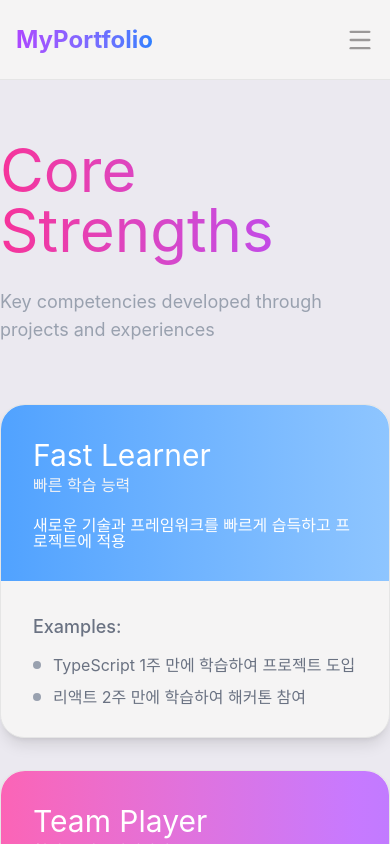
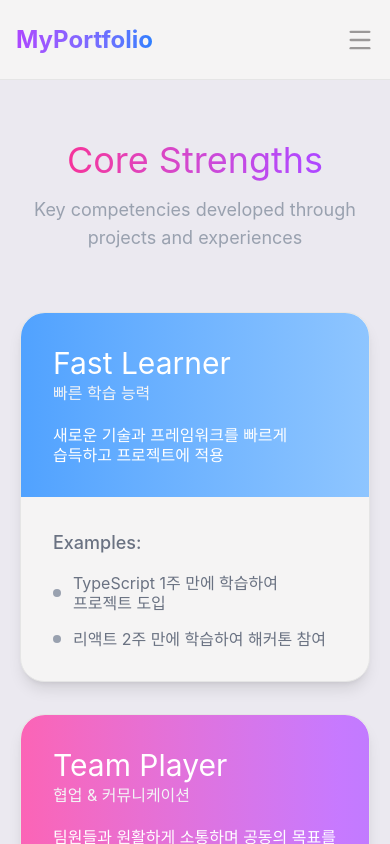
Before and after one commit to JeongCW0522/Portfolio, a React (Vite) app: page /strengths in a window 390 px wide. Built offline with nearby package versions, Linux system fonts and the light colour scheme.

Commit message:
feat: 반응형 UI 적용

```diff
--- a/src/components/Contact.jsx
+++ b/src/components/Contact.jsx
@@ -9,6 +9,7 @@ const Contact = () => {
       initial={{ opacity: 0, y: 20 }}
       animate={{ opacity: 1, y: 0 }}
       transition={{ duration: 0.4, ease: "easeOut" }}
+      className="p-5"
     >
       <PageTitle
         title="Get In Touch"
@@ -16,9 +17,8 @@ const Contact = () => {
       />
 
       <div className="flex justify-center">
-        <div className="w-full max-w-2xl p-8 bg-bgColor border border-border rounded-3xl">
+        <div className="w-full max-w-2xl p-5 sm:p-8 bg-bgColor border border-border rounded-3xl">
           <h2 className="text-gray-500 text-3xl font-semibold mb-8">Contact</h2>
-
           <div className="space-y-5">
             {contactItems.map((item) => (
               <ContactItem
--- a/src/components/Experience.jsx
+++ b/src/components/Experience.jsx
@@ -10,7 +10,7 @@ const Experience = () => {
       initial={{ opacity: 0, y: 20 }}
       animate={{ opacity: 1, y: 0 }}
       transition={{ duration: 0.4, ease: "easeOut" }}
-      className="flex flex-col justify-center items-center"
+      className="flex flex-col justify-center items-center p-5"
     >
       <PageTitle
         title="Experience"
--- a/src/components/Experience/ExperienceCard.jsx
+++ b/src/components/Experience/ExperienceCard.jsx
@@ -17,11 +17,11 @@ const ExperienceCard = ({ title, date, desc, Achieve1, Achieve2, color }) => {
 
         <div className="flex items-center gap-3">
           <div className="w-2 h-2 bg-gray-400 rounded-full" />
-          <p className="text-gray-500">{Achieve1}</p>
+          <p className="text-gray-500 break-keep leading-5">{Achieve1}</p>
         </div>
         <div className="flex items-center gap-3">
           <div className="w-2 h-2 bg-gray-400 rounded-full" />
-          <p className="text-gray-500">{Achieve2}</p>
+          <p className="text-gray-500 break-keep leading-5">{Achieve2}</p>
         </div>
       </div>
     </div>
--- a/src/components/Home.jsx
+++ b/src/components/Home.jsx
@@ -12,7 +12,7 @@ const Home = () => {
       initial={{ opacity: 0, y: 20 }}
       animate={{ opacity: 1, y: 0 }}
       transition={{ duration: 0.4, ease: "easeOut" }}
-      className="flex justify-center items-center p-5 sm:p-15"
+      className="flex justify-center items-center pt-15 p-5 sm:p-15"
     >
       <div className="w-full max-w-6xl p-5 sm:p-10 bg-bgColor border border-border rounded-3xl">
         <ProfileCard />
--- a/src/components/Project.jsx
+++ b/src/components/Project.jsx
@@ -12,7 +12,7 @@ const Project = () => {
       initial={{ opacity: 0, y: 20 }}
       animate={{ opacity: 1, y: 0 }}
       transition={{ duration: 0.4, ease: "easeOut" }}
-      className="flex flex-col items-center"
+      className="flex flex-col items-center p-5"
     >
       <PageTitle
         title="Projects"
--- a/src/components/Strengths.jsx
+++ b/src/components/Strengths.jsx
@@ -29,7 +29,7 @@ const Strengths = () => {
       initial={{ opacity: 0, y: 20 }}
       animate={{ opacity: 1, y: 0 }}
       transition={{ duration: 0.4, ease: "easeOut" }}
-      className="flex flex-col justify-center items-center"
+      className="flex flex-col justify-center items-center p-5"
     >
       <PageTitle
         title="Core Strengths"
--- a/src/components/Strengths/StrengthsCard.jsx
+++ b/src/components/Strengths/StrengthsCard.jsx
@@ -15,18 +15,18 @@ const StrengthsCard = ({
       >
         <h1 className="text-white text-3xl mb-1">{title}</h1>
         <p className="text-gray-100 mb-6">{subTitle}</p>
-        <p className="text-white">{desc}</p>
+        <p className="text-white break-keep leading-5">{desc}</p>
       </div>
 
       <div className="flex flex-col space-y-4">
         <h3 className="text-gray-500 font-medium text-lg">Examples:</h3>
         <div className="flex items-center gap-3">
-          <div className="w-2 h-2 bg-gray-400 rounded-full" />
-          <p className="text-gray-500">{content1}</p>
+          <div className="min-w-2 h-2 bg-gray-400 rounded-full" />
+          <p className="text-gray-500 break-keep leading-5">{content1}</p>
         </div>
         <div className="flex items-center gap-3">
           <div className="w-2 h-2 bg-gray-400 rounded-full" />
-          <p className="text-gray-500">{content2}</p>
+          <p className="text-gray-500 break-keep leading-5">{content2}</p>
         </div>
       </div>
     </div>
--- a/src/components/TechStack.jsx
+++ b/src/components/TechStack.jsx
@@ -9,7 +9,7 @@ const TechStack = () => {
       initial={{ opacity: 0, y: 20 }}
       animate={{ opacity: 1, y: 0 }}
       transition={{ duration: 0.4, ease: "easeOut" }}
-      className="flex flex-col justify-center items-center"
+      className="flex flex-col justify-center items-center p-5"
     >
       <PageTitle
         title="Tech Stack"
--- a/src/components/layouts/PageTitle.jsx
+++ b/src/components/layouts/PageTitle.jsx
@@ -1,10 +1,12 @@
 const PageTitle = ({ title, subTitle }) => {
   return (
-    <div className="flex flex-col justify-center items-center py-15">
-      <h1 className="text-6xl bg-linear-to-r from-pink-500 to-purple-500 bg-clip-text text-transparent pb-3">
+    <div className="flex flex-col justify-center items-center pt-10 pb-15">
+      <h1 className="text-4xl sm:text-6xl bg-linear-to-r from-pink-500 to-purple-500 bg-clip-text text-transparent pb-3">
         {title}
       </h1>
-      <p className="mt-4 text-gray-400 text-lg">{subTitle}</p>
+      <p className="mt-1 sm:mt-4 text-gray-400 text-lg text-center break-keep">
+        {subTitle}
+      </p>
     </div>
   );
 };
```
